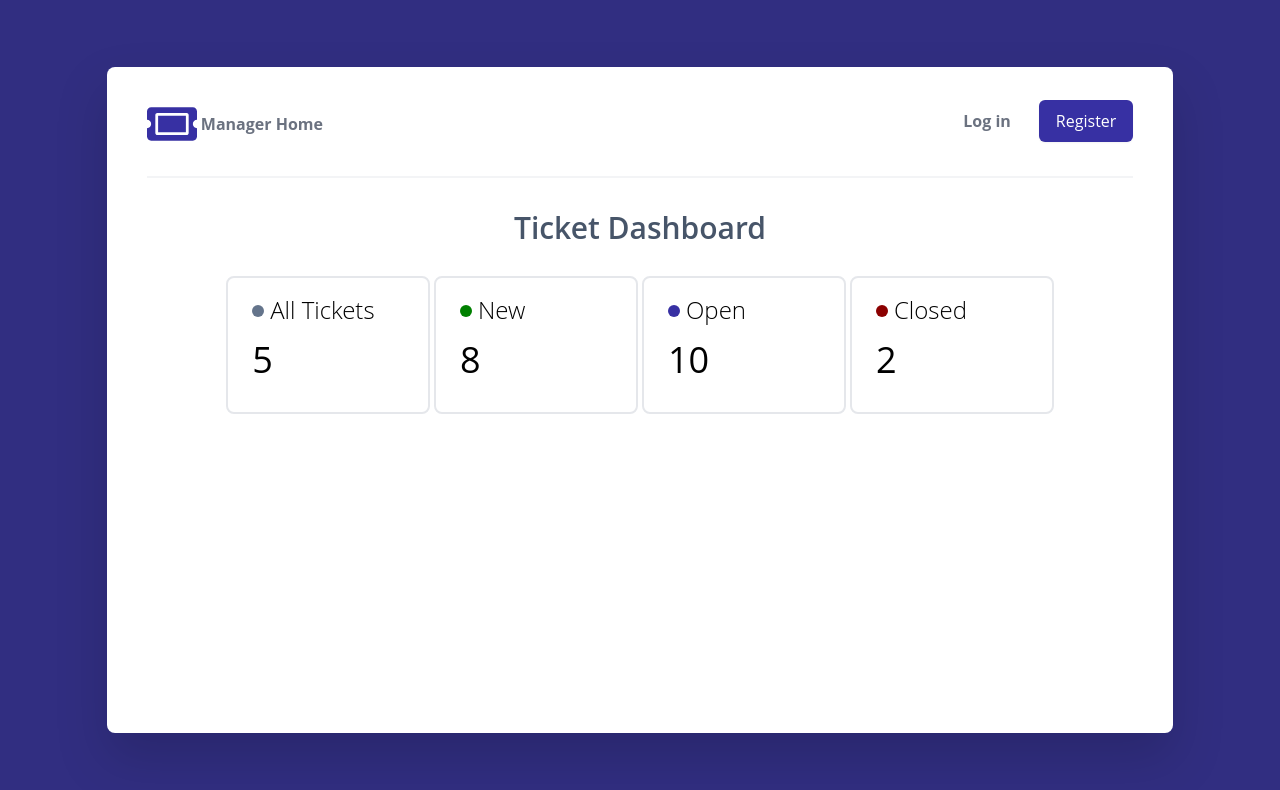
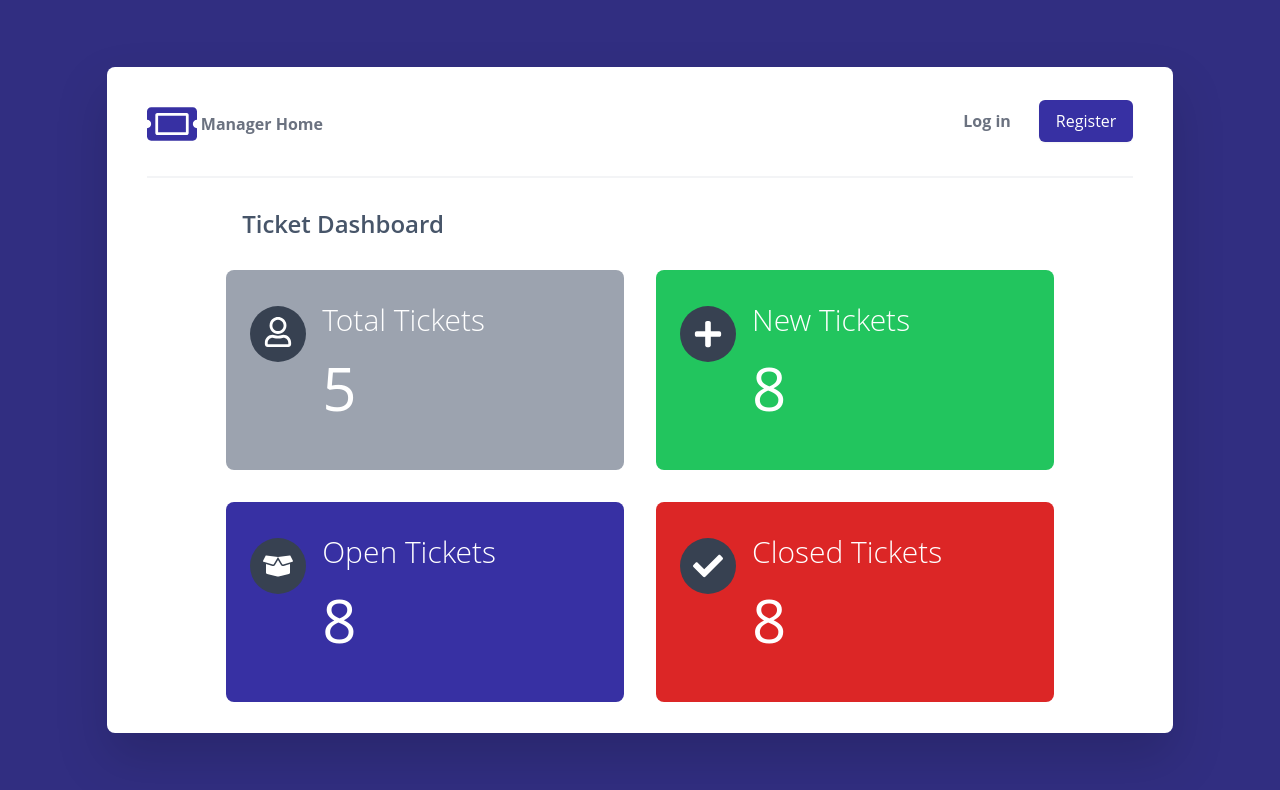
Before and after one commit to LukedeArmas/dearmas-manager, a React (Create React App) app in the folder frontend/: page / in a window 1280 px wide. Shown: the top 790 px of the page. Built offline with nearby package versions, Linux system fonts and the light colour scheme.

Commit message:
Home changes/animation, tickets screen

```diff
--- a/frontend/package.json
+++ b/frontend/package.json
@@ -9,6 +9,7 @@
     "@testing-library/react": "^9.5.0",
     "@testing-library/user-event": "^7.2.1",
     "axios": "^0.26.1",
+    "framer-motion": "^6.2.8",
     "react": "^17.0.2",
     "react-dom": "^17.0.2",
     "react-icons": "^4.3.1",
--- a/frontend/src/index.css
+++ b/frontend/src/index.css
@@ -61,7 +61,7 @@ h1,
 h2,
 h3 {
   font-weight: 600;
-  margin-bottom: 10px;
+  margin-bottom: 20px;
 }
 
 /* .container {
@@ -76,7 +76,7 @@ h3 {
   display: flex;
   justify-content: space-between;
   align-items: center;
-  padding: 20px 0;
+  padding: 30px 0;
   border-bottom: 1px solid #e6e6e6;
   margin-bottom: 60px;
 }
@@ -196,9 +196,6 @@ h3 {
   justify-content: center;
 } */
 
-.btn {
-}
-
 .btn svg {
   margin-right: 8px;
 }
@@ -229,7 +226,7 @@ h3 {
 }
 
 .btn:hover {
-  transform: scale(0.98);
+  transform: scale(1.05);
 }
 
 .ticket-created {
@@ -286,7 +283,7 @@ h3 {
 }
 
 .status-new {
-  background-color: green;
+  background-color: #22c55e;
 }
 
 .status-open {
@@ -294,11 +291,11 @@ h3 {
 }
 
 .status-closed {
-  background-color: #8b0000;
+  background-color: #dc2626;
 }
 
 .status-all {
-  background-color: #64748b;
+  background-color: #9ca3af;
 }
 
 .ticket-page {
@@ -408,8 +405,7 @@ footer {
     width: 90%;
   }
 
-  .ticket-created h2,
-  .heading h1 {
+  .ticket-created h2 {
     font-size: 2.5rem;
   }
 
@@ -500,8 +496,30 @@ div.login-container {
   }
 }
 
-.ticket-card:hover {
-  box-shadow: 0 0 11px rgb(209 213 219);
+.ticket-card {
+  color: rgb(255 255 255);
+}
+
+.ticket-card.status-new:hover {
+  box-shadow: 0 0 11px #22c55e;
+}
+
+.ticket-card.status-open:hover {
+  box-shadow: 0 0 11px #3730a3;
+}
+
+.ticket-card.status-closed:hover {
+  box-shadow: 0 0 11px #dc2626;
+}
+
+.ticket-card.status-all:hover {
+  box-shadow: 0 0 11px #9ca3af;
+}
+
+section.heading {
+  margin: 30px auto;
+  width: 80%;
+  padding-left: 1rem;
 }
 
 div.ticket-card-container {
@@ -511,31 +529,39 @@ div.ticket-card-container {
 }
 
 @media (max-width: 1279px) {
-  div.ticket-card-container {
+  div.ticket-card-container,
+  section.heading {
     width: 60%;
   }
 }
 
 @media (max-width: 1024px) {
-  div.ticket-card-container {
+  div.ticket-card-container,
+  section.heading {
     width: 70%;
   }
 }
 
 @media (max-width: 767px) {
-  div.ticket-card-container {
+  div.ticket-card-container,
+  section.heading {
     width: 40%;
+  }
+  h1.text-left {
+    text-align: center;
   }
 }
 
 @media (max-width: 640px) {
-  div.ticket-card-container {
+  div.ticket-card-container,
+  section.heading {
     width: 60%;
   }
 }
 
 @media (max-width: 425px) {
-  div.ticket-card-container {
+  div.ticket-card-container,
+  section.heading {
     width: 80%;
   }
 }
--- a/frontend/src/pages/Home.js
+++ b/frontend/src/pages/Home.js
@@ -1,45 +1,80 @@
 import { Link } from 'react-router-dom'
+import { FaRegUser, FaPlus, FaBoxOpen, FaCheck } from 'react-icons/fa'
+import { motion } from 'framer-motion'
 
 const Home = () => {
   return (
     <>
-        <section className="heading mt-8">
-            <h1 className='text-3xl'>Ticket Dashboard</h1>
-            {/* <Link to='/tasks'>
-            <button className="btn-home">View Tickets</button>
-          </Link> */}
+        <section className="heading mt-8 w-70">
+            <h1 className='text-2xl text-left whitespace-nowrap'>Ticket Dashboard</h1>
         </section>
-          <div className="ticket-card-container grid grid-cols-1 md:grid-cols-2 xl:grid-cols-4 gap-1 w-70 mb-8">
-            <Link to='/tasks' className="ticket-card border-2 border-gray-200 rounded-lg text-left px-6 pt-4 pb-8">
-              <div className="flex justify-left items-center gap-1.5 mb-1">
-                  <div className='w-3 h-3 rounded-full bg-black status-all mb-2'></div>
-                  <h2 className='text-2xl font-thin'>All Tickets</h2>
+          <div className="ticket-card-container grid grid-cols-1 md:grid-cols-2 xl:grid-cols-2 gap-8 w-70 mb-8">
+            <motion.div
+              whileHover={{ scale: 1.1,}}
+              className="rounded-lg text-left px-6 pt-8 pb-12 status-all"
+            >
+              <Link to='/tasks' className="ticket-card">
+                <div className="flex justify-left gap-4 mb-1">
+                    <div className='flex justify-center items-center w-14 h-14 rounded-full bg-gray-700 mt-1'>
+                      <FaRegUser size={30} className='mb-1' />
                     </div>
-              <p className='text-4xl font-medium'>5</p>
+                    <div className='flex-1'>
+                      <h2 className='text-3xl font-thin'>Total Tickets</h2>
+                      <p className='text-6xl font-medium'>5</p>
+                    </div>
+                </div>
               </Link>
-            <Link to='/tasks' className="ticket-card border-2 border-gray-200 rounded-lg text-left px-6 pt-4 pb-8">
-              <div className="flex justify-left items-center gap-1.5 mb-1">
-                  <div className='w-3 h-3 rounded-full bg-black status-new mb-2'></div>
-                  <h2 className='text-2xl font-thin'>New</h2>
+            </motion.div>
+            <motion.div
+              whileHover={{ scale: 1.1,}}
+              className="rounded-lg text-left px-6 pt-8 pb-12 status-new"
+            >
+              <Link to='/tasks' className="ticket-card">
+                <div className="flex justify-left gap-4 mb-1">
+                    <div className='flex justify-center items-center w-14 h-14 rounded-full bg-gray-700 mt-1'>
+                      <FaPlus size={30} />
                     </div>
-              <p className='text-4xl font-medium'>8</p>
+                    <div className='flex-1'>
+                      <h2 className='text-3xl font-thin'>New Tickets</h2>
+                      <p className='text-6xl font-medium'>8</p>
+                    </div>
+                </div>
               </Link>
-            <Link to='/tasks' className="ticket-card border-2 border-gray-200 rounded-lg text-left px-6 pt-4 pb-8">
-              <div className="flex justify-left items-center gap-1.5 mb-1">
-                  <div className='w-3 h-3 rounded-full bg-black status-open mb-2'></div>
-                  <h2 className='text-2xl font-thin'>Open</h2>
+            </motion.div>
+            <motion.div
+              whileHover={{ scale: 1.1,}}
+              className="rounded-lg text-left px-6 pt-8 pb-12 status-open"
+            >
+              <Link to='/tasks' className="ticket-card">
+                <div className="flex justify-left gap-4 mb-1">
+                    <div className='flex justify-center items-center w-14 h-14 rounded-full bg-gray-700 mt-1'>
+                      <FaBoxOpen size={30} />
                     </div>
-              <p className='text-4xl font-medium'>10</p>
+                    <div className='flex-1'>
+                      <h2 className='text-3xl font-thin'>Open Tickets</h2>
+                      <p className='text-6xl font-medium'>8</p>
+                    </div>
+                </div>
               </Link>
-            <Link to='/tasks' className="ticket-card border-2 border-gray-200 rounded-lg text-left px-6 pt-4 pb-8">
-              <div className="flex justify-left items-center gap-1.5 mb-1">
-                  <div className='w-3 h-3 rounded-full bg-black status-closed mb-2'></div>
-                  <h2 className='text-2xl font-thin'>Closed</h2>
+            </motion.div>
+            <motion.div
+              whileHover={{ scale: 1.1,}}
+              className="rounded-lg text-left px-6 pt-8 pb-12 status-closed"
+            >
+            <Link to='/tasks' className='ticket-card'>
+              <div className="flex justify-left gap-4 mb-1">
+                  <div className='flex justify-center items-center w-14 h-14 rounded-full bg-gray-700 mt-1'>
+                    <FaCheck size={30} />
                   </div>
-              <p className='text-4xl font-medium'>2</p>
+                  <div className='flex-1'>
+                    <h2 className='text-3xl font-thin'>Closed Tickets</h2>
+                    <p className='text-6xl font-medium'>8</p>
+                  </div>
+              </div>
               </Link>
+              </motion.div>
+
           </div>
-
     </>
   )
 }
--- a/frontend/src/pages/Tasks.js
+++ b/frontend/src/pages/Tasks.js
@@ -36,10 +36,10 @@ const Tasks = () => {
     return (
         <>
             <section className="heading mt-6">
-                <h1 className='text-3xl'>Tickets</h1>
+                <h1 className='text-4xl'>All Tickets</h1>
             </section>
-    <div className="flex flex-col max-w-[900px] mx-auto mb-10">
-        <div className="overflow-auto h-60 sm:h-60 md:h-60 xl:h-72 2xl:h-96 only-x-scrollbar shadow-lg rounded-lg">
+    <div className="flex flex-col md:max-w-[550px] lg:max-w-[700px] xl:max-w-[900px] mx-auto mb-10">
+        <div className="overflow-auto h-60 sm:h-60 md:h-60 xl:h-96 2xl:h-[30rem] only-x-scrollbar shadow-lg rounded-lg">
             <div className="py-2 inline-block min-w-full ">
                 <div className="overflow-x-auto border border-y-0 border-gray-100">
                     <table className="min-w-full">
```
Also changed, not shown: 1 other file (tests, documents, lock files or other folders). Lines whose indentation alone changed are shown as unchanged.
